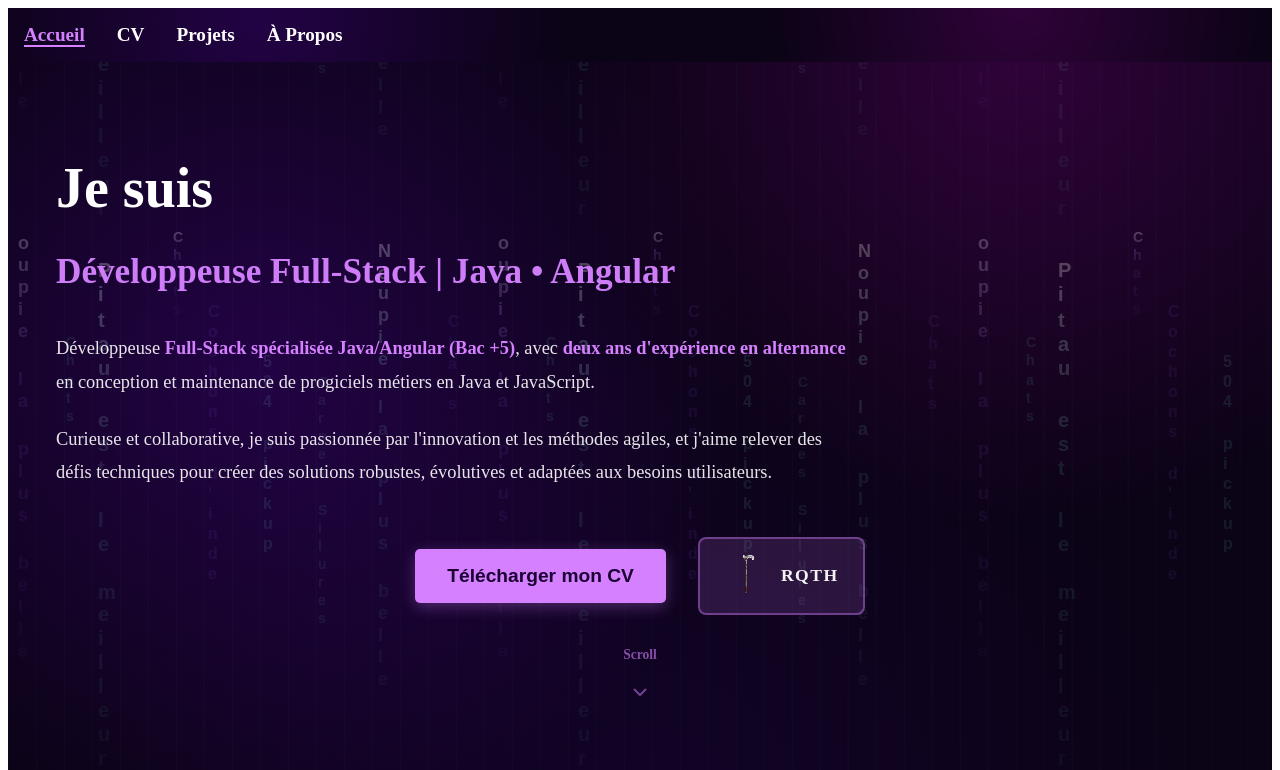
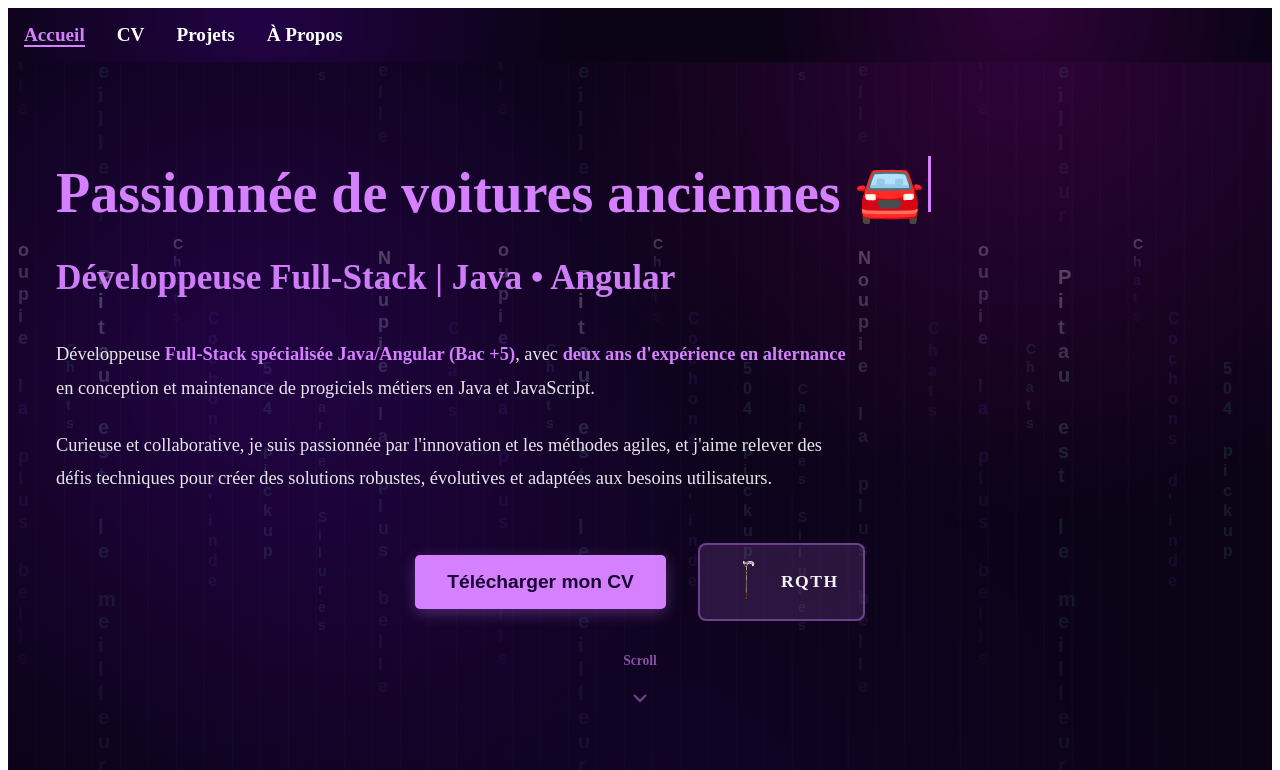
Before and after one commit to VAcheronPradelAlyssa/portfolio-frontend, an Angular app: page / in a window 1280 px wide. Shown: the top 770 px of the page. Built offline with nearby package versions, Linux system fonts and the light colour scheme; no server answers.

Commit message:
ajout passions

```diff
--- a/src/app/components/accueil/accueil.html
+++ b/src/app/components/accueil/accueil.html
@@ -1,7 +1,10 @@
 <section class="accueil">
 
     <div class="accueil-container">
-      <h1>Je suis {{ user()?.firstName }} {{ user()?.lastName }}</h1>
+      <h1>
+        {{ user()?.firstName }} {{ user()?.lastName }}
+        <span class="rotating-title">{{ displayedText() }}<span class="cursor"></span></span>
+      </h1>
       <h2 class="animated-title">Développeuse Full-Stack | Java • Angular</h2>
 
       <div class="presentation">
--- a/src/app/components/accueil/accueil.scss
+++ b/src/app/components/accueil/accueil.scss
@@ -42,6 +42,26 @@
     margin-bottom: 2rem;
     font-weight: 700;
     animation: slideInFromLeft 0.8s ease-out;
+    display: flex;
+    align-items: baseline;
+    flex-wrap: wrap;
+    gap: 0.5rem;
+  }
+
+  .rotating-title {
+    color: #d580ff;
+    min-width: 300px;
+    display: inline-block;
+    vertical-align: baseline;
+  }
+
+  .cursor {
+    display: inline-block;
+    width: 3px;
+    height: 1em;
+    background-color: #d580ff;
+    margin-left: 4px;
+    animation: blink 0.7s infinite;
   }
 
   .animated-title {
@@ -337,3 +357,12 @@
     transform: translateY(5px);
   }
 }
+
+@keyframes blink {
+  0%, 49% {
+    opacity: 1;
+  }
+  50%, 100% {
+    opacity: 0;
+  }
+}
--- a/src/app/components/accueil/accueil.ts
+++ b/src/app/components/accueil/accueil.ts
@@ -1,4 +1,4 @@
-import { Component, OnInit, OnDestroy, signal, inject, AfterViewInit } from '@angular/core';
+import { Component, OnInit, OnDestroy, signal, inject, AfterViewInit, computed } from '@angular/core';
 import { UserService } from '../../services/user';
 
 @Component({
@@ -13,16 +13,20 @@ export class AccueilComponent implements OnInit, OnDestroy, AfterViewInit {
   user = signal<any>(null);
   error = signal<string | null>(null);
   loading = signal(true);
-  titles: string[] = [
-    'Développeuse Fullstack Java/Angular 💻',
-    'Conceptrice Développeuse d\'applications web et mobile 📱',
-    'Passionnée automobile 🚘',
-    'Pêcheuse 🎣',
+
+  rotatingPhrases: string[] = [
+    'Passionnée de voitures anciennes 🚘',
+    'Pêche à la carpe 🎣',
+    'Pêche aux leurres 🎣',
+    'Jeux vidéos 🎮',
   ];
-  currentTitleIndex = 0;
-  currentTitle = signal<string>(this.titles[0]);
-  private titleIntervalId: ReturnType<typeof setInterval> | null = null;
-  private intersectionObserver: IntersectionObserver | null = null;
+
+  currentPhraseIndex = signal<number>(0);
+  currentPhrase = computed(() => this.rotatingPhrases[this.currentPhraseIndex()]);
+  displayedText = signal<string>('');
+  isDeleting = signal<boolean>(false);
+  charIndex = signal<number>(0);
+  private typingIntervalId: ReturnType<typeof setInterval> | null = null;
 
   ngOnInit(): void {
     this.userService.getUser().subscribe({
@@ -38,11 +42,46 @@ export class AccueilComponent implements OnInit, OnDestroy, AfterViewInit {
     });
 
     if (typeof window !== 'undefined') {
-      this.titleIntervalId = setInterval(() => {
-        this.currentTitleIndex = (this.currentTitleIndex + 1) % this.titles.length;
-        this.currentTitle.set(this.titles[this.currentTitleIndex]);
-      }, 2000);
+      this.startTypingEffect();
     }
+  }
+
+  private startTypingEffect(): void {
+    const typeCharacter = () => {
+      const currentText = this.currentPhrase();
+      const isDeleting = this.isDeleting();
+      const charIndex = this.charIndex();
+
+      if (!isDeleting) {
+        // Typing forward
+        if (charIndex < currentText.length) {
+          this.displayedText.set(currentText.substring(0, charIndex + 1));
+          this.charIndex.set(charIndex + 1);
+          this.typingIntervalId = setTimeout(typeCharacter, 100);
+        } else {
+          // Phrase complete, pause before deleting
+          this.typingIntervalId = setTimeout(() => {
+            this.isDeleting.set(true);
+            this.typingIntervalId = setTimeout(typeCharacter, 100);
+          }, 2000);
+        }
+      } else {
+        // Deleting backward
+        if (charIndex > 0) {
+          this.displayedText.set(currentText.substring(0, charIndex - 1));
+          this.charIndex.set(charIndex - 1);
+          this.typingIntervalId = setTimeout(typeCharacter, 100);
+        } else {
+          // Move to next phrase
+          this.currentPhraseIndex.set((this.currentPhraseIndex() + 1) % this.rotatingPhrases.length);
+          this.isDeleting.set(false);
+          this.charIndex.set(0);
+          this.typingIntervalId = setTimeout(typeCharacter, 100);
+        }
+      }
+    };
+
+    typeCharacter();
   }
 
   ngAfterViewInit(): void {
@@ -54,11 +93,8 @@ export class AccueilComponent implements OnInit, OnDestroy, AfterViewInit {
   }
 
   ngOnDestroy(): void {
-    if (this.titleIntervalId) {
-      clearInterval(this.titleIntervalId);
-    }
-    if (this.intersectionObserver) {
-      this.intersectionObserver.disconnect();
+    if (this.typingIntervalId) {
+      clearInterval(this.typingIntervalId);
     }
   }
 }
```
